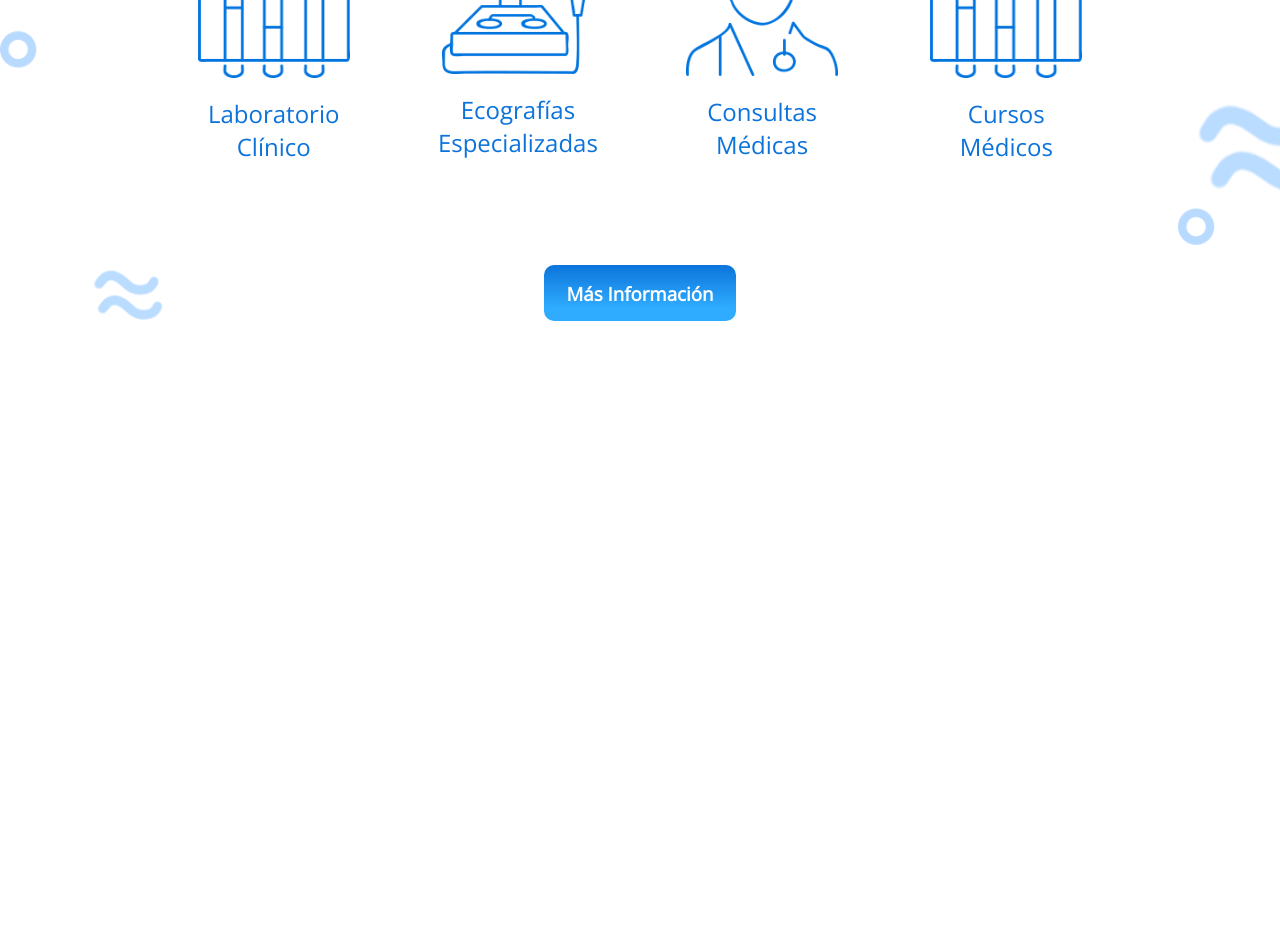
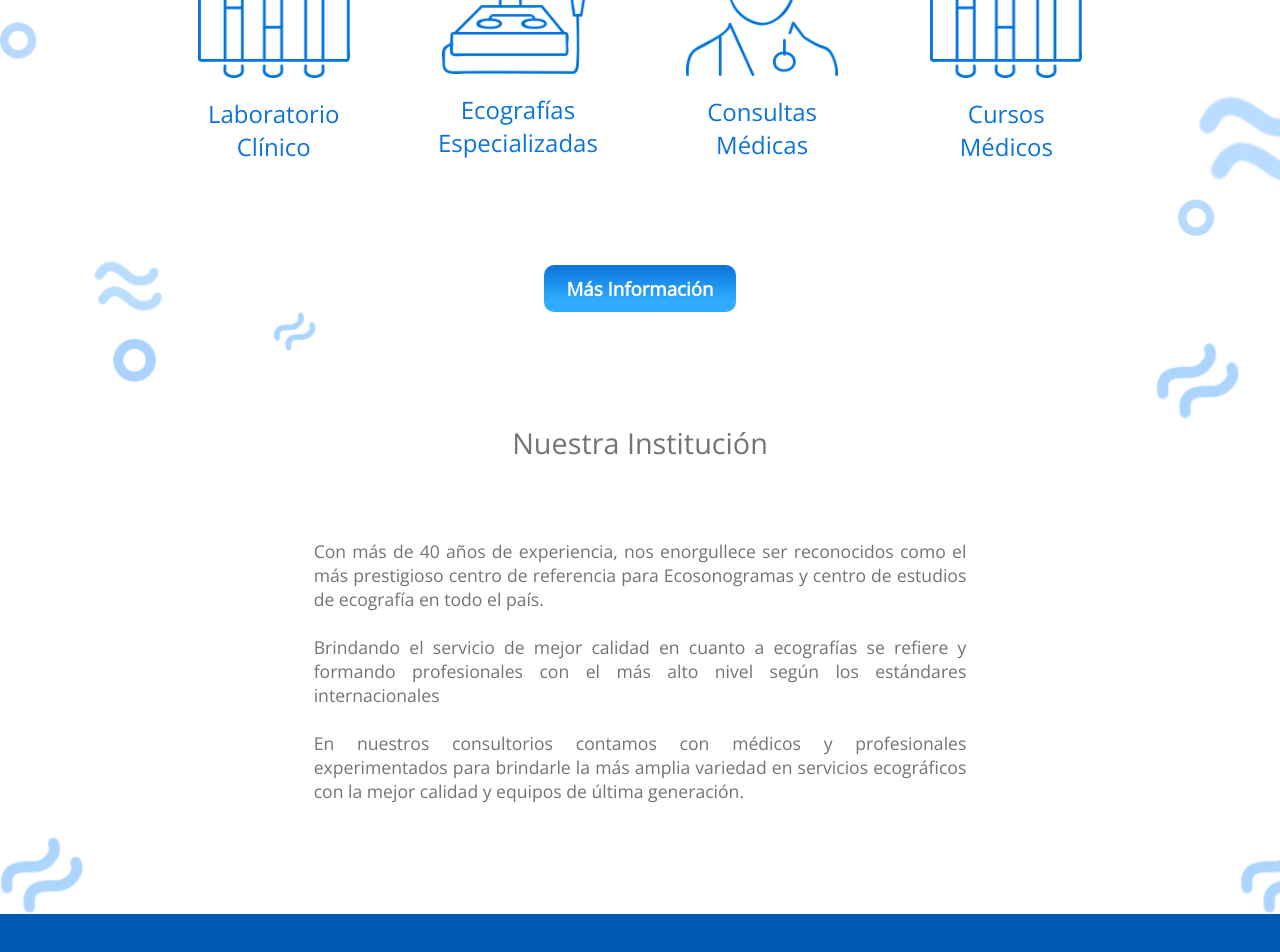
Before and after one commit to alejandrodk/ivum-webapp, a React (Create React App) app in the folder webapp/: page / in a window 1280 px wide. Shown: the part 730-1682 px from the top of the page. Before the commit the page ends 1051 px from the top, so only its background shows below. Built offline with nearby package versions, Linux system fonts and the light colour scheme.

Commit message:
Presentation Components

```diff
--- /dev/null
+++ b/webapp/src/components/Main/Presentation/index.js
@@ -0,0 +1,19 @@
+import React from 'react';
+import { Div } from './style';
+
+const Presentation = () => {
+    return (
+        <Div>
+            <h1>Nuestra Institución</h1>
+            <p>
+                Con más de 40 años de experiencia, nos enorgullece ser reconocidos como el más prestigioso centro de referencia para Ecosonogramas y centro de estudios de ecografía en todo el país.
+                <br/><br/>
+                Brindando el servicio de mejor calidad en cuanto a ecografías se refiere y formando profesionales con el más alto nivel según los estándares internacionales
+                <br/><br/>
+                En nuestros consultorios contamos con médicos y profesionales experimentados para brindarle la más amplia variedad en servicios ecográficos con la mejor calidad y equipos de última generación.
+            </p>
+        </Div>
+    )
+}
+
+export default Presentation;
--- /dev/null
+++ b/webapp/src/components/Main/Presentation/style.js
@@ -0,0 +1,20 @@
+import styled from 'styled-components';
+
+export const Div = styled.div`
+
+color: var(--gris);
+padding: 10% 1%;
+text-align: justify;
+
+h1 {
+	text-align: center;
+	font-weight: 400;
+	font-size: 1.8rem;
+}
+p {
+	margin: auto;
+	width: 60%;
+	margin-top: 7%;
+	font-size: 1.1rem;
+}
+`
--- a/webapp/src/components/Main/Services/style.js
+++ b/webapp/src/components/Main/Services/style.js
@@ -5,16 +5,13 @@ export const Div = styled.div`
 
     .boton{
   		color: white;
-  		padding: 1.4% 2%;
+  		padding: 1% 2%;
   		border-radius: 10px;
   		margin: auto;
   		background: rgba(12,116,219,1);
   		background: -moz-linear-gradient(top, rgba(12,116,219,1) 0%, rgba(47,172,255,1) 77%, rgba(47,172,255,1) 100%);
-  		background: -webkit-gradient(left top, left bottom, color-stop(0%, rgba(12,116,219,1)), color-stop(77%, rgba(47,172,255,1)), color-stop(100%, rgba(47,172,255,1)));
   		background: -webkit-linear-gradient(top, rgba(12,116,219,1) 0%, rgba(47,172,255,1) 77%, rgba(47,172,255,1) 100%);
   		background: -o-linear-gradient(top, rgba(12,116,219,1) 0%, rgba(47,172,255,1) 77%, rgba(47,172,255,1) 100%);
-  		background: -ms-linear-gradient(top, rgba(12,116,219,1) 0%, rgba(47,172,255,1) 77%, rgba(47,172,255,1) 100%);
   		background: linear-gradient(to bottom, rgba(12,116,219,1) 0%, rgba(47,172,255,1) 77%, rgba(47,172,255,1) 100%);
-  		filter: progid:DXImageTransform.Microsoft.gradient( startColorstr='#0c74db', endColorstr='#2facff', GradientType=0 );
 	}
 `
--- a/webapp/src/components/Main/container.module.css
+++ b/webapp/src/components/Main/container.module.css
@@ -10,3 +10,20 @@
     background-repeat: no-repeat;
     background-position: bottom;
 }
+.mainPresentation {
+	justify-content: center;
+	background: url("./pattern_presentacion.png");
+	background-repeat: repeat;
+	background-size: contain;
+}
+.mainContact {
+    background: var(--azul)
+}
+.mainFooter {
+	background-color: #0059b3;
+	height: 200px;
+	color: white;
+	display: flex;
+	flex-wrap: wrap;
+	justify-content: space-between;
+}
--- a/webapp/src/components/Main/index.js
+++ b/webapp/src/components/Main/index.js
@@ -1,11 +1,12 @@
 import React from 'react';
 import { Container, Row, Col } from 'react-bootstrap';
-import HeaderComp from '../Header';
+import { Link } from 'react-router-dom';
+import HeaderComp from './Header';
 import Intro from './Intro';
 import ActionButton from './ActionButton';
 import Services from './Services';
+import Presentation from './Presentation';
 import styles from './container.module.css';
-import { Link } from 'react-router-dom';
 
 const Main = () => {
 
@@ -55,6 +56,33 @@ const Main = () => {
                     </Row>
                 </Container>
             </Container>
+            <Container fluid className={styles.mainPresentation}>
+                <Container>
+                    <Row>
+                        <Col>
+                            <Presentation />
+                        </Col>
+                    </Row>
+                </Container>
+            </Container>
+            <Container fluid className={styles.mainContact}>
+                <Container>
+                    <Row>
+                        <Col>
+
+                        </Col>
+                    </Row>
+                </Container>
+            </Container>
+            <Container fluid className={styles.mainFooter}>
+                <Container>
+                    <Row>
+                        <Col>
+
+                        </Col>
+                    </Row>
+                </Container>
+            </Container>
         </React.Fragment>
     )
 }
```
Also changed, not shown: webapp/src/components/Main/Header/index.js (renamed from webapp/src/components/Header/index.js), webapp/src/components/Main/Header/ivum_logo_blanco.png (renamed from webapp/src/components/Header/ivum_logo_blanco.png), webapp/src/components/Main/Header/style.js (renamed from webapp/src/components/Header/style.js).
